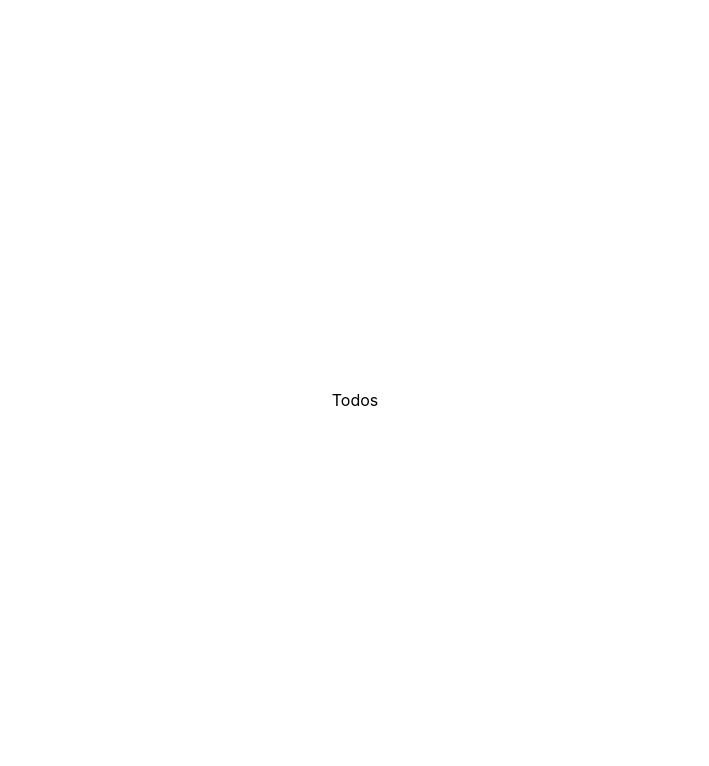
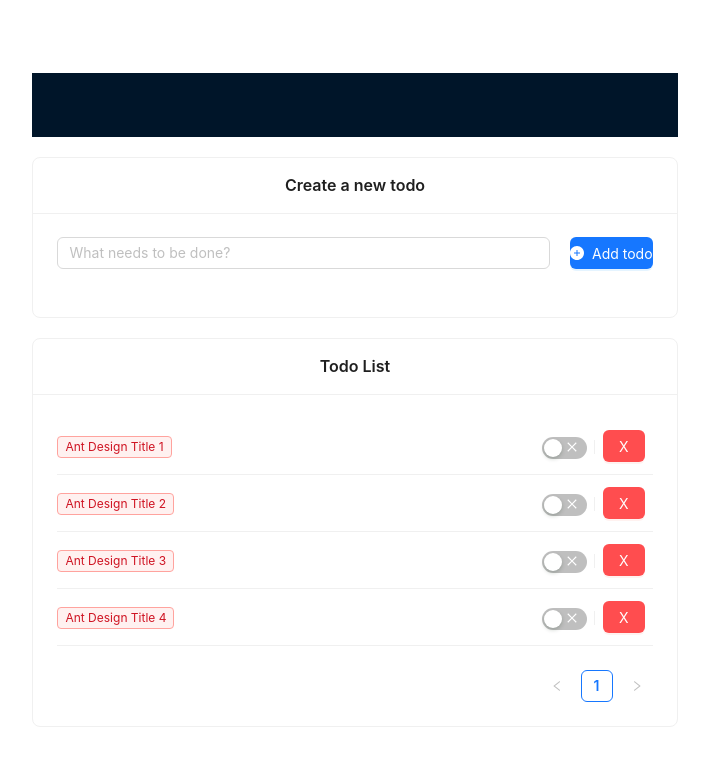
Before and after one commit to hilalozturk1/Develop-a-To-Do-App-with-ChatGPT-Integration, a React (Create React App) app in the folder frontend/: page /todos in a window 1280 px wide. Shown: the top 766 px of the page, without its empty margins (285-994 px from the left). Built offline with nearby package versions, Linux system fonts and the light colour scheme; sample sign-in values are in the browser's storage.

Commit message:
updated todos page

```diff
--- a/frontend/src/pages/Todos.tsx
+++ b/frontend/src/pages/Todos.tsx
@@ -1,9 +1,72 @@
+import { SearchBar } from "../components/SearchBar";
+import { TodoList } from "../components/TodoList";
+import { Row, Col, Card, message } from "antd";
+import { ITodo } from "../store/todo/models/todo.models";
+import { Header } from "antd/es/layout/layout";
 
 function Todos() {
+  const data: ITodo[] = [
+    {
+      name: 'Ant Design Title 1',
+    },
+    {
+      name: 'Ant Design Title 2',
+    },
+    {
+      name: 'Ant Design Title 3',
+    },
+    {
+      name: 'Ant Design Title 4',
+    },
+  ];
+  const handleFormSubmit = (todo: ITodo): void => {
+    message.success("Todo added!");
+  };
   return (
-    <div>
-      Todos
-    </div>
+    <Row
+      justify="center"
+      align="middle"
+      gutter={[0, 20]}
+      className="todos-container"
+    >
+      <Col
+        xs={{ span: 23 }}
+        sm={{ span: 23 }}
+        md={{ span: 21 }}
+        lg={{ span: 20 }}
+        xl={{ span: 18 }}
+      >
+        <Header
+          title="Add Todo"
+        />
+      </Col>
+
+      <Col
+        xs={{ span: 23 }}
+        sm={{ span: 23 }}
+        md={{ span: 21 }}
+        lg={{ span: 20 }}
+        xl={{ span: 18 }}
+      >
+        <Card title="Create a new todo">
+          <SearchBar onFormSubmit={handleFormSubmit} />
+        </Card>
+      </Col>
+
+      <Col
+        xs={{ span: 23 }}
+        sm={{ span: 23 }}
+        md={{ span: 21 }}
+        lg={{ span: 20 }}
+        xl={{ span: 18 }}
+      >
+        <Card title="Todo List">
+          <TodoList
+            todos={data}
+          />
+        </Card>
+      </Col>
+    </Row>
   );
 }
 
```
